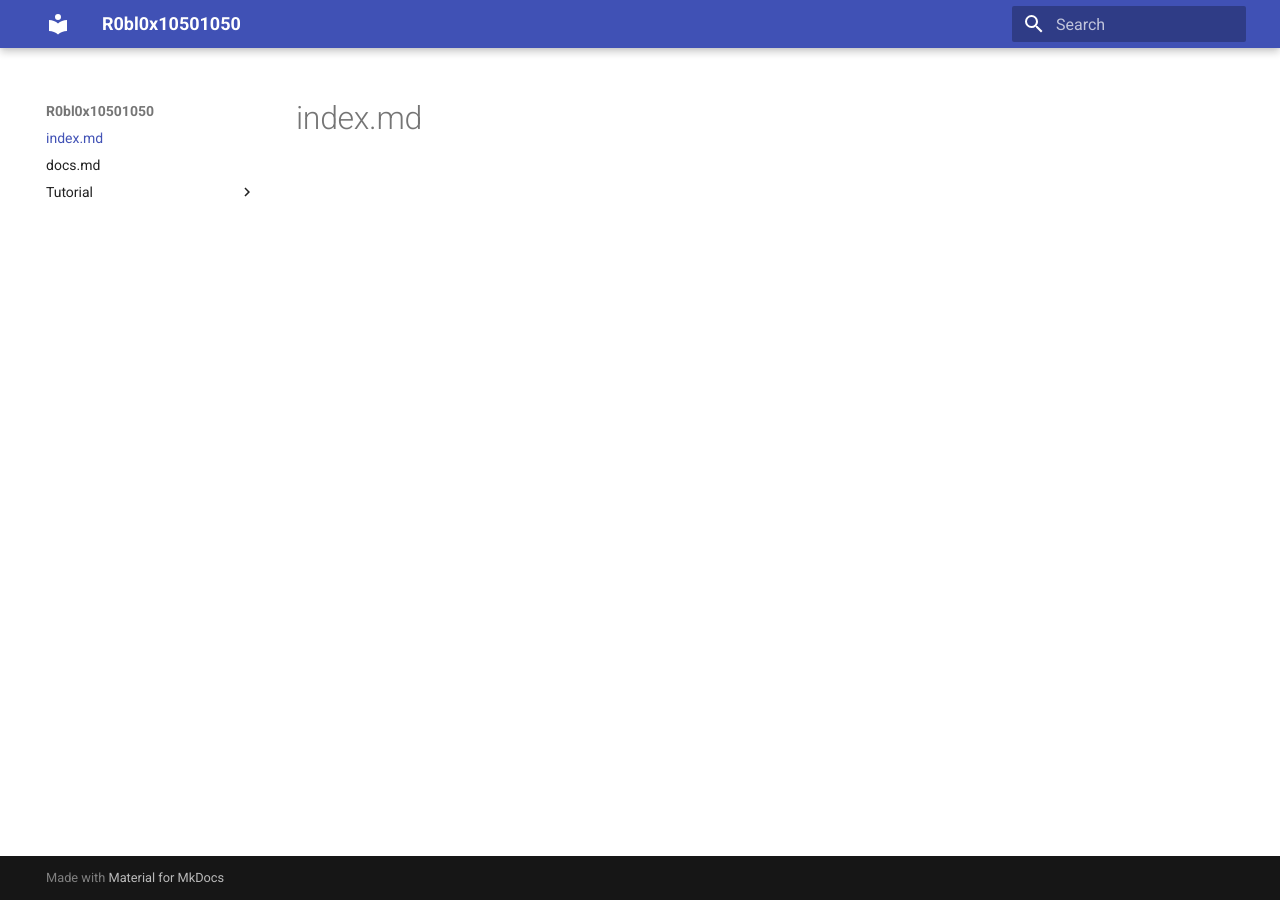
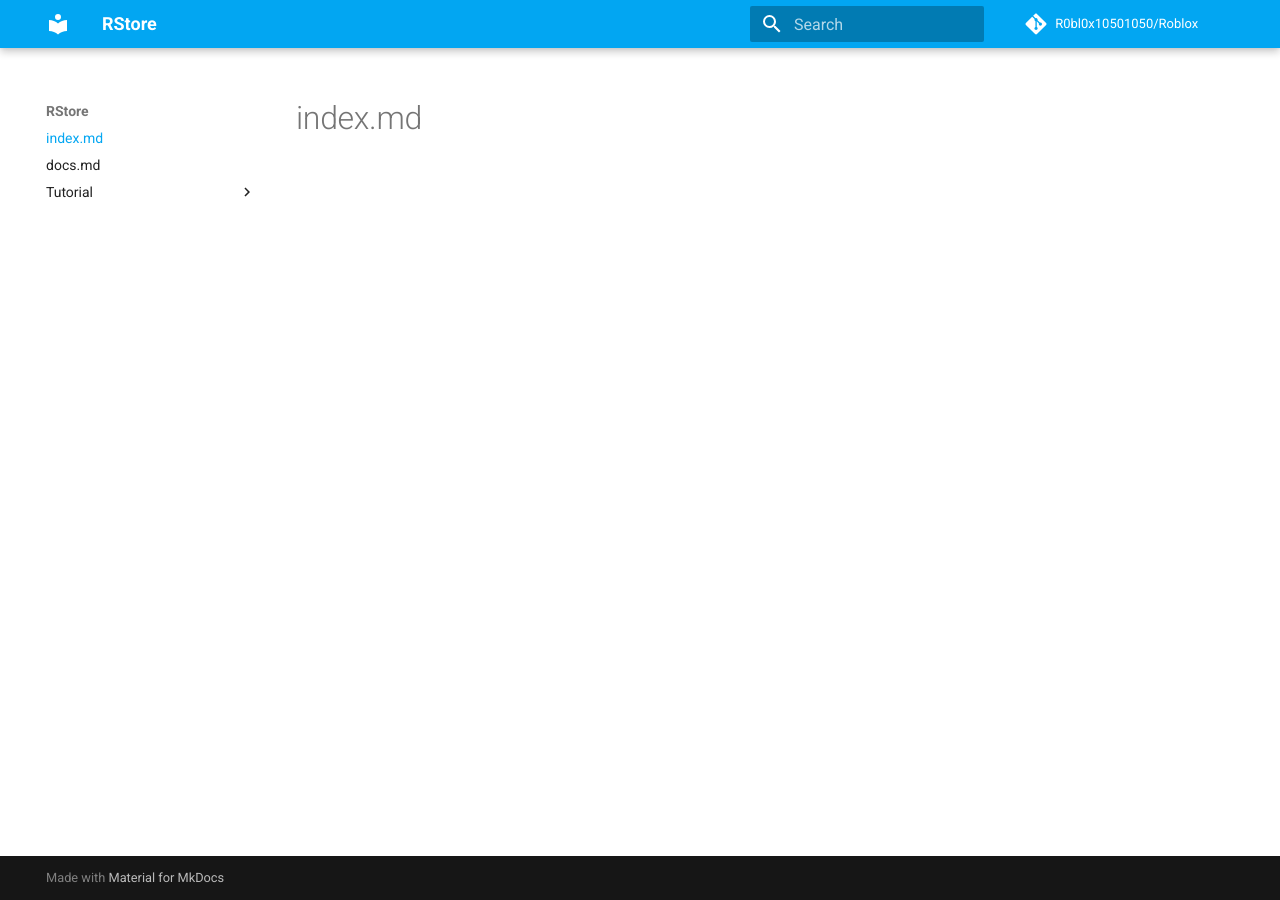
Before and after one commit to R0bl0x10501050/RStoreModule, an MkDocs documentation site: the page built from docs/index.md, in a window 1280 px wide. Built offline with MkDocs 1.6.1 and Material for MkDocs 9.7.7, drawn with Linux system fonts in a browser that asks for light colours; comment, search, counter and statistics services are not loaded.

Commit message:
Update mkdocs.yml

```diff
--- a/mkdocs.yml
+++ b/mkdocs.yml
@@ -1,3 +1,10 @@
+site_name: RStore
+site_url: https://r0bl0x10501050.github.io/Roblox
+repo_name: R0bl0x10501050/Roblox
+repo_url: https://github.com/R0bl0x10501050/Roblox
+
 theme:
   name: material
-site_name: R0bl0x10501050
+  palette:
+    primary: "Light Blue"
+    accent: "Light Blue"
```
